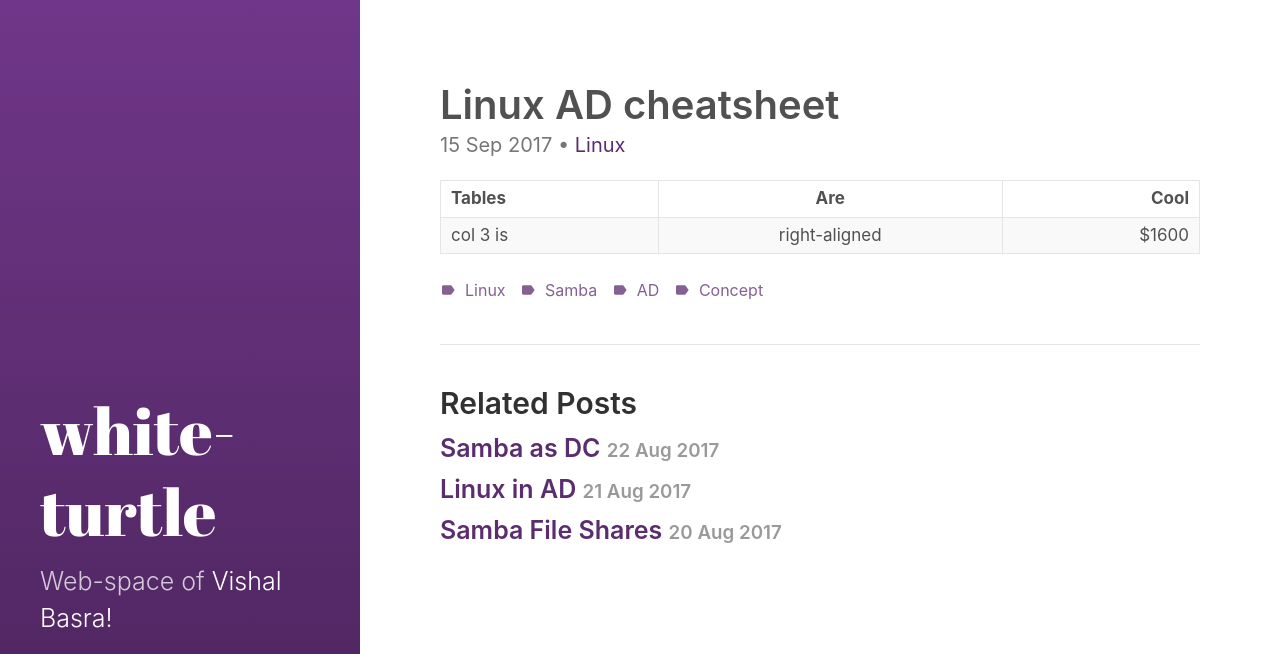
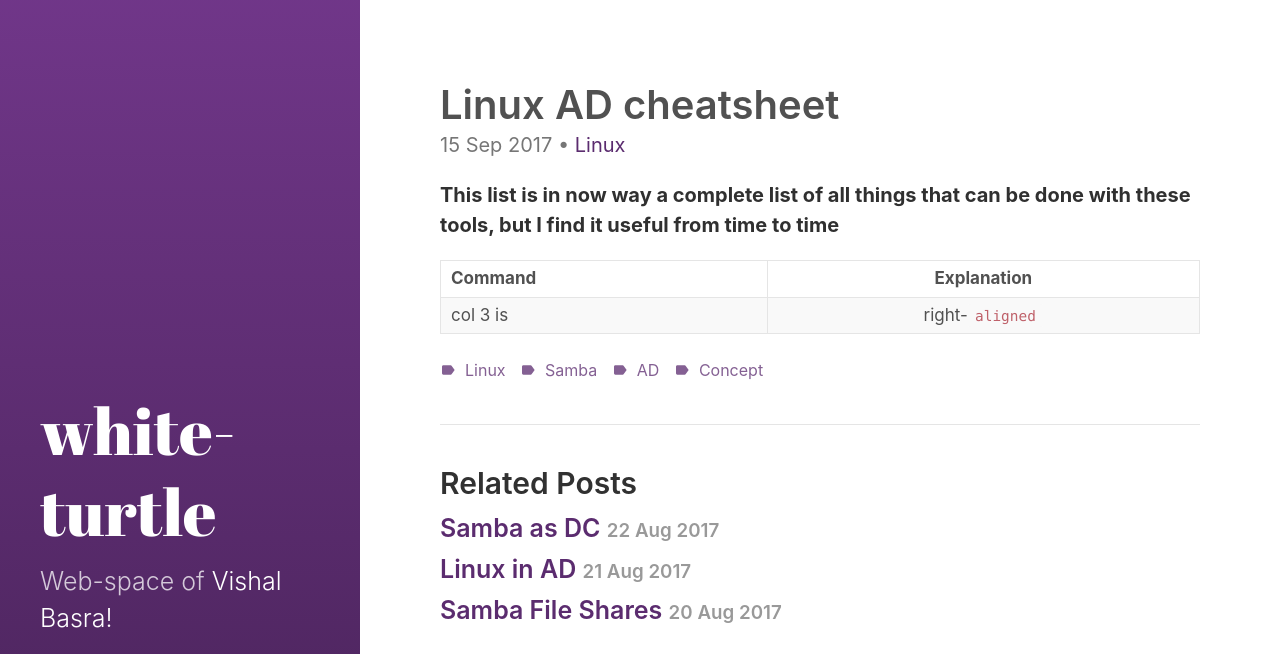
Before and after one commit to vishalbasra/vishalbasra.github.io, a Jekyll site: the page built from _posts/2017-09-15-Linux-ADthings-Cheatsheat.md, in a window 1280 px wide, cut to the strip 0-654 px from the top of the page. Built offline with Jekyll 4.4.1, drawn with Linux system fonts in a browser that asks for light colours.

Commit message:
Testting markup in tables

```diff
--- a/_posts/2017-09-15-Linux-ADthings-Cheatsheat.md
+++ b/_posts/2017-09-15-Linux-ADthings-Cheatsheat.md
@@ -14,7 +14,10 @@ tags:
 excerpt: Cheat-sheat for linux AD stuff - Samba / winbind / etc.
 ---
 
+**This list is in now way a complete list of all things that can be done with these tools, but I find it useful from time to time**
 
-| Tables        | Are           | Cool  |
-| ------------- |:-------------:| -----:|
-| col 3 is      | right-aligned | $1600 |
+
+
+| Command        | Explanation  |
+| ------------- |:-------------:|
+| col 3 is      | right-`aligned` |
```
